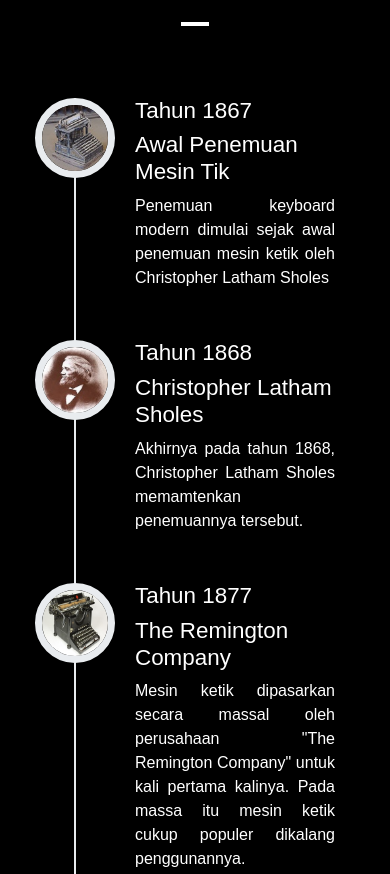
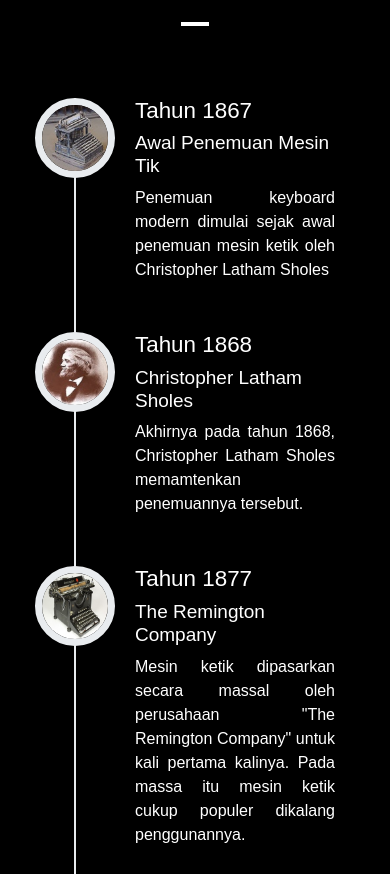
Before and after one commit to allaboutpapanketik/allaboutpapanketik.github.io, a plain HTML site: page sejarah.html in a window 390 px wide. Shown: the part 1027-1901 px from the top of the page. Drawn offline with nearby package versions, Linux system fonts and the light colour scheme; a web font is replaced by a local one.

Commit message:
Update sejarah.css

```diff
--- a/css/sejarah.css
+++ b/css/sejarah.css
@@ -638,6 +638,10 @@ footer {
     text-shadow: 0px 0px 40px black;
   }
 
+  .timeline .timeline-heading h4.subheading {
+    font-size: 19px;
+  }
+
   .fungsi h2 {
     font-size: 1.55rem;
   }
```
